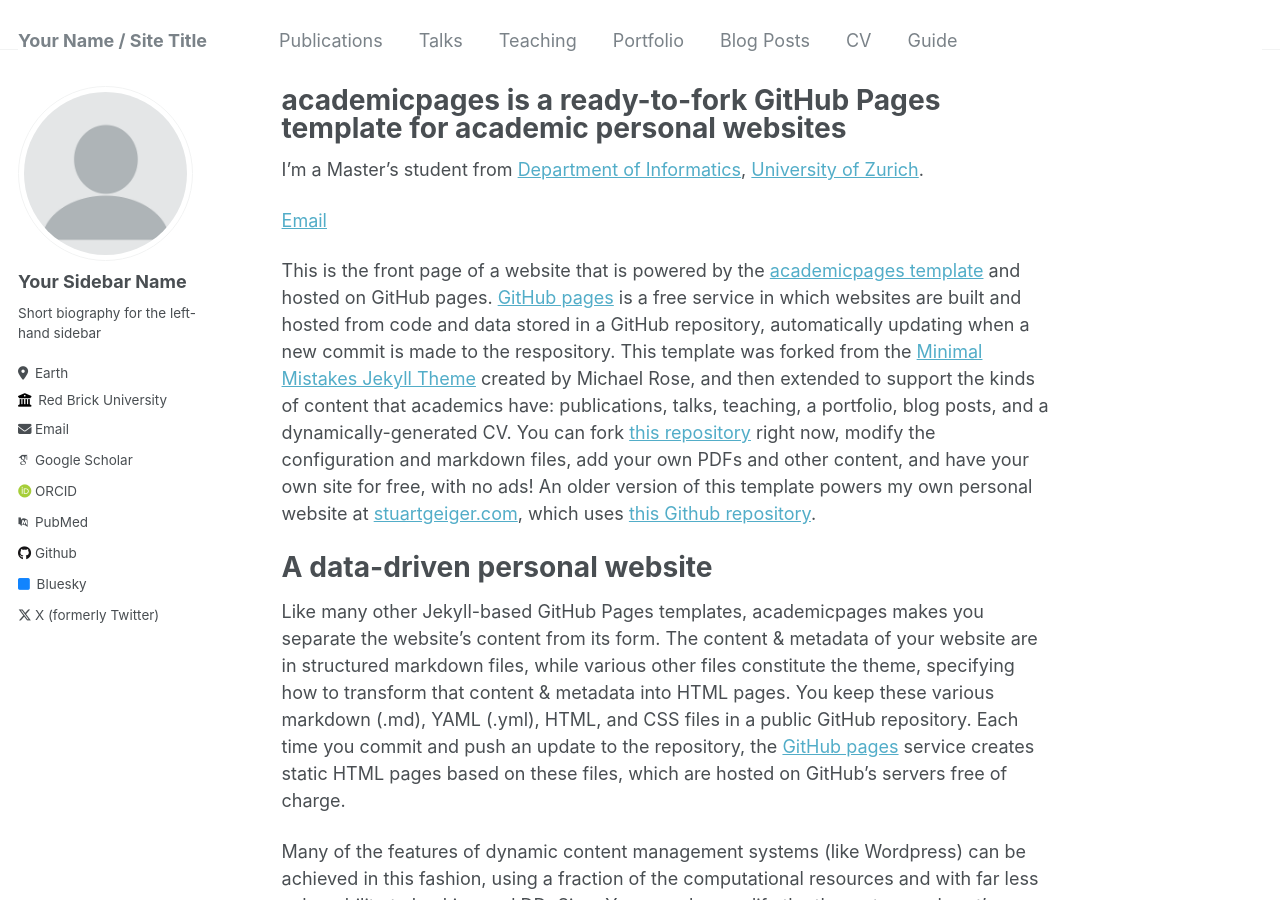
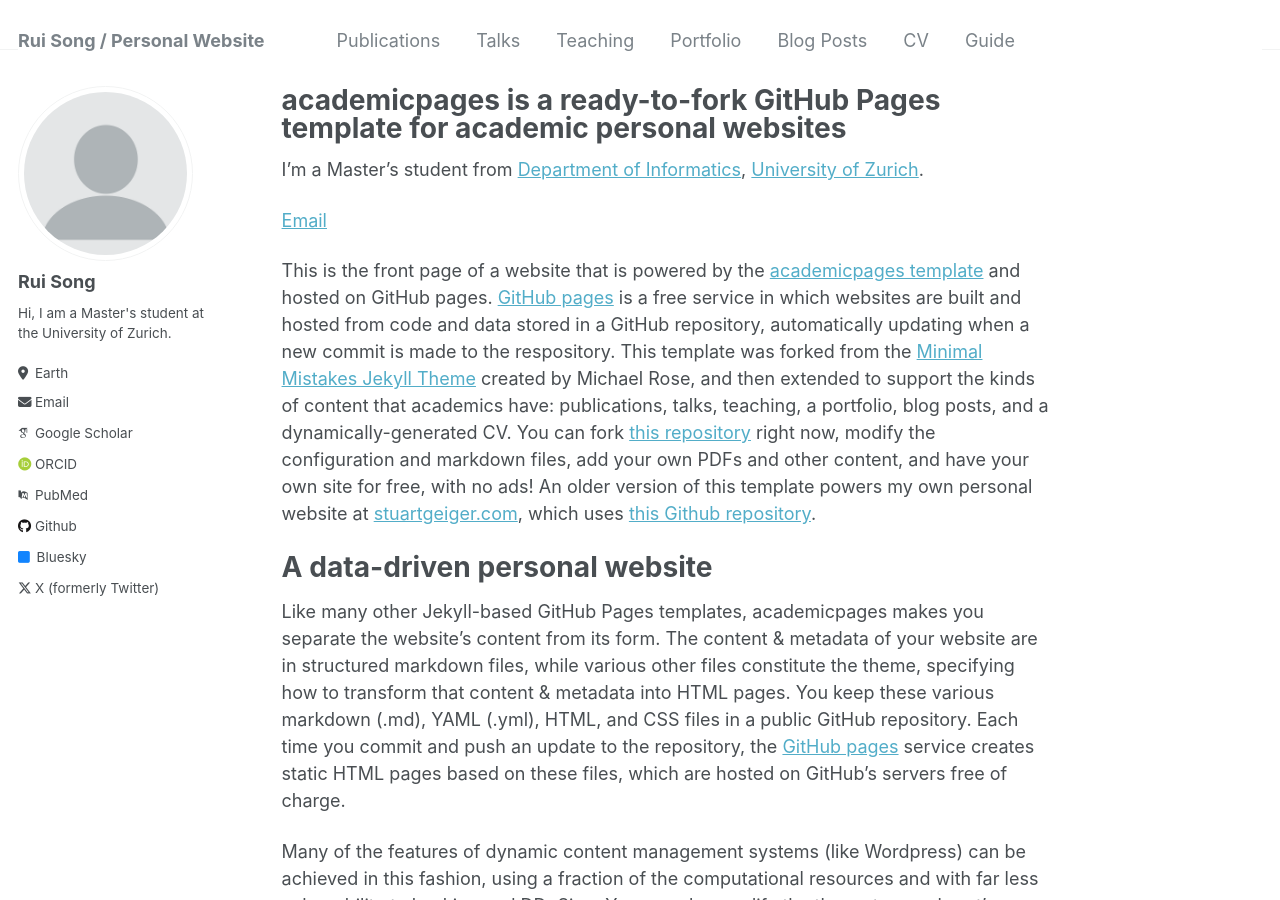
Before and after one commit to ruis0ng/ruis0ng.github.io, a Jekyll site: the page built from _pages/about.md, in a window 1280 px wide and 900 px high. Built offline with Jekyll 4.4.1, drawn with Linux system fonts in a browser that asks for light colours; some web fonts are replaced.

Commit message:
Update _config.yml

```diff
--- a/_config.yml
+++ b/_config.yml
@@ -8,7 +8,7 @@
 
 # Basic Site Settings
 locale                   : "en-US"
-title                    : "Your Name / Site Title"
+title                    : "Rui Song / Personal Website"
 title_separator          : "-"
 name                     : &name "Your Name"
 description              : &description "personal description"
@@ -22,13 +22,13 @@ repository               : "academicpages/academicpages.github.io"
 author:
   # Biographic information
   avatar           : "profile.png"
-  name             : "Your Sidebar Name"
-  pronouns         : # example: "she/her"
-  bio              : "Short biography for the left-hand sidebar"
+  name             : "Rui Song"
+  pronouns         : # example: "he/his"
+  bio              : "Hi, I am a Master's student at the University of Zurich."
   location         : "Earth"
-  employer         : "Red Brick University"
+  university       : "University of Zurich"
   uri              : # URL
-  email            : "none@example.org"
+  email            : "rui.song@uzh.ch"
 
   # Academic websites
   arxiv            : # URL - Update with the correct link to your profile
```
